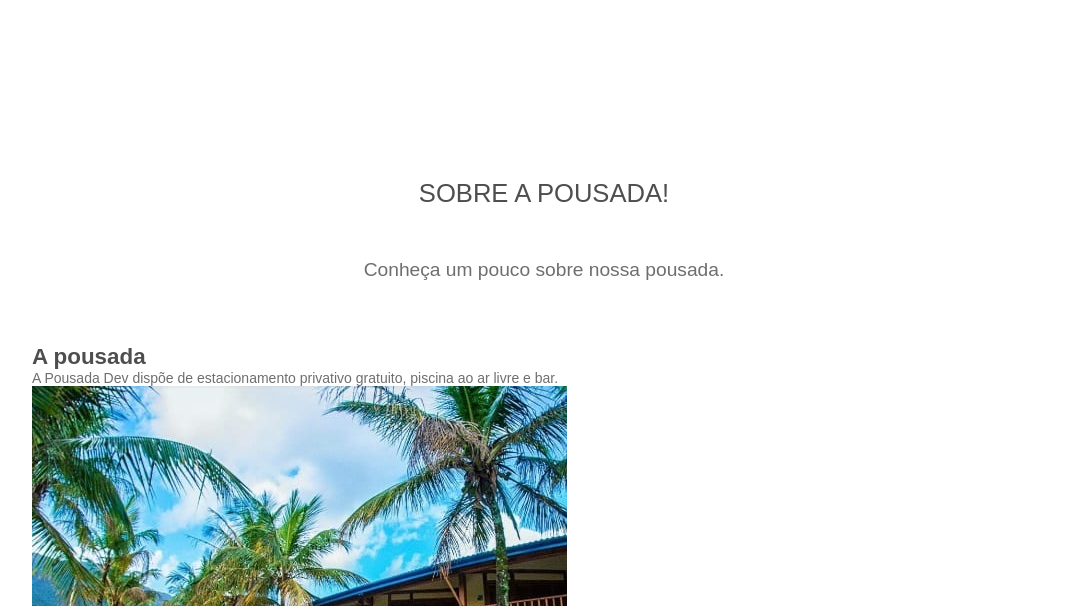
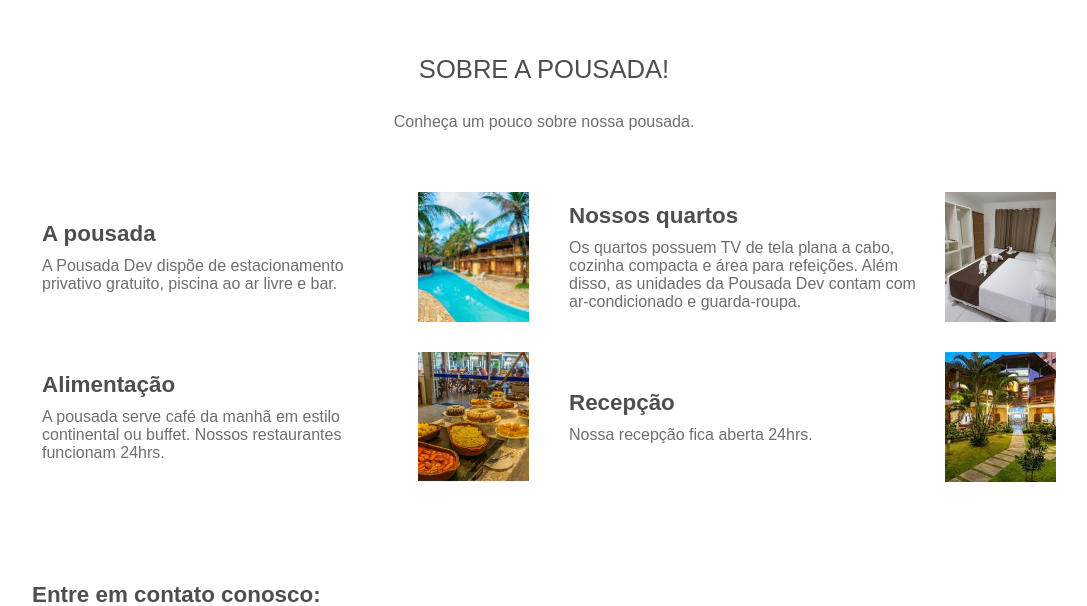
Before and after one commit to Johnnildo91/pousada-web, a plain HTML site: page index.html in a window 1280 px wide. Shown: the part 2194-2800 px from the top of the page, without its empty margins (96-1183 px from the left). Drawn offline with Linux system fonts and the light colour scheme.

Commit message:
arrumando o flex da seção dobre

```diff
--- a/css/style.css
+++ b/css/style.css
@@ -63,14 +63,17 @@ span {
 }
 /* Estilos da seção bem-vindo*/
 h2 {
-    font-weight: normal;
+    font-weight: 400;
     font-size: 1.6rem;
     color: #4e4e4e;
-    margin: 20px;
 }
-.opaco {
+h3 {
+    font-weight: 600;
+    font-size: 1.4rem;
+    color: #4e4e4e;
+}
+.opaco, .sobre-card-texto p {
     color: #6e6e6e;
-    font-size: 1.2rem;
 }
 .secao-bem-vindo, .secao-rota, .sobre {
     padding: 100px 0;
@@ -126,11 +129,30 @@ iframe {
     justify-content: space-between;
     gap: 30px;
 }
-.sobre-card-texto p {
-    color: #6e6e6e;
-    font-size: 14px;
+.sobre-card{
+    flex: 1 0 350px;
+    height: 130px;
+    display: flex;
+    align-items: center;
+    justify-content: space-between;
+    gap: 10px;
+    text-align: left;
 }
-.sobre-card-texto h3 {
-    font-size: 1.4rem;
-    color: #4e4e4e;
+.sobre-card-texto {
+    width: 100%;
+    height: 100%;
+    padding: 0px 10px;
+    display: flex;
+    flex-direction: column;
+    justify-content: center;
+    gap: 10px;
 }
+.sobre-card-img {
+    width: 30%;
+    height: 100%;
+}
+.sobre-card-img img {
+    width: 100%;
+    height: 100%;
+    object-fit: cover;
+}
```
